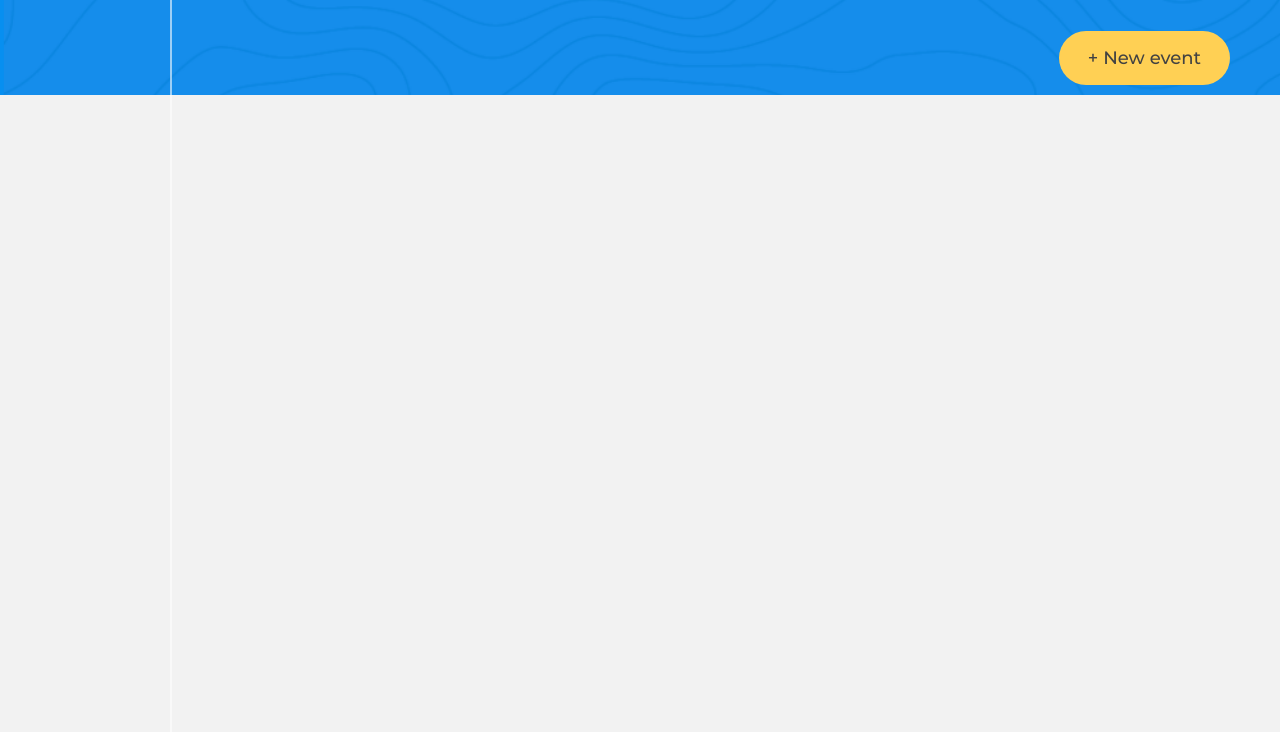
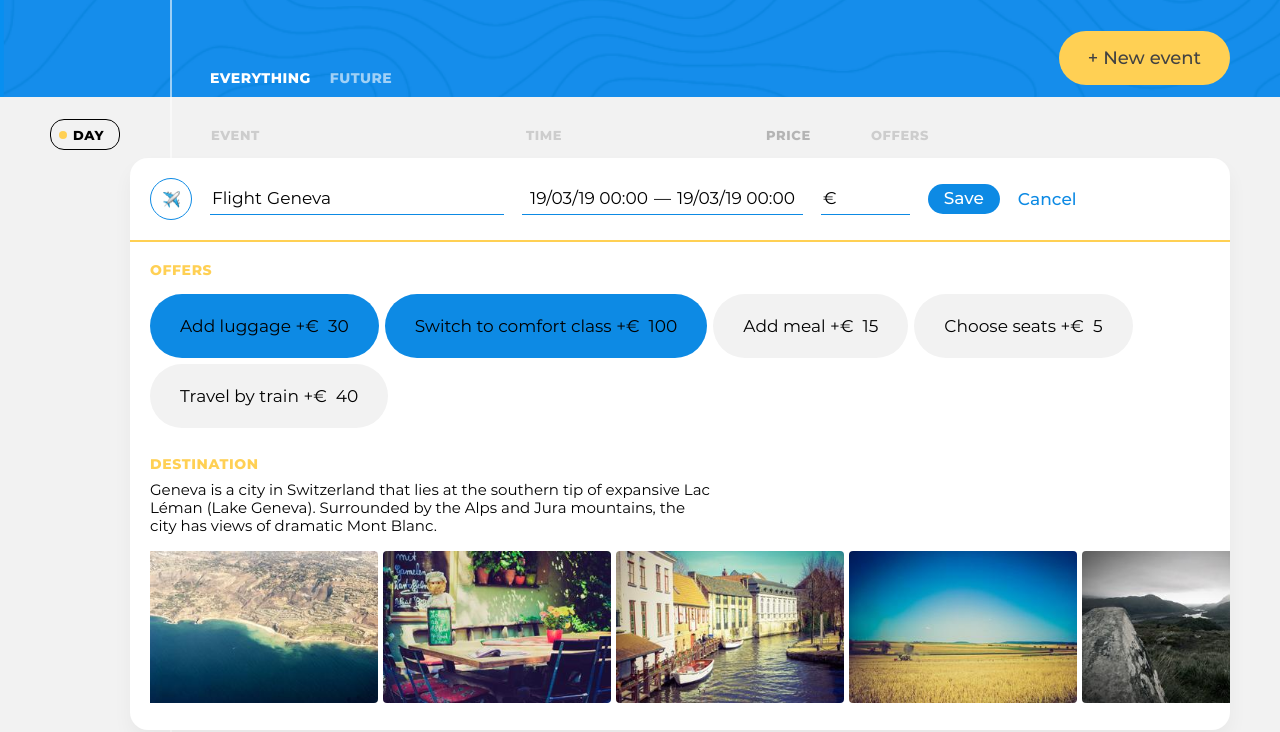
Before and after one commit to htmlacademy-ecmascript/2078917-big-trip-simple-19, a website built with webpack: page public/index.html in a window 1280 px wide. Shown: the part 68-800 px from the top of the page. Built offline with nearby package versions, Linux system fonts and the light colour scheme.

Commit message:
Время разбивать камни

```diff
--- a/src/main.js
+++ b/src/main.js
@@ -0,0 +1,17 @@
+import SortPanelView from './view/sort-panel.js';
+import FilterPanelView from './view/filter-panel.js';
+import EventListPresenter from './presenter/event-list.js';
+import NewEventButtonView from './view/new-event-button.js';
+import {render} from './render.js';
+
+const siteHeaderElement = document.querySelector('.page-header');
+const filterContainer = siteHeaderElement.querySelector('.trip-controls__filters');
+const tripMainHeader = siteHeaderElement.querySelector('.trip-main');
+render(new NewEventButtonView(), tripMainHeader);
+render(new FilterPanelView(), filterContainer);
+
+const siteMainElement = document.querySelector('.page-main');
+const tripEvents = siteMainElement.querySelector('.trip-events');
+const eventListPresenter = new EventListPresenter({listContainer: tripEvents});
+render(new SortPanelView(), tripEvents);
+eventListPresenter.init();
--- /dev/null
+++ b/src/presenter/event-list.js
@@ -0,0 +1,20 @@
+import TripEventListView from '../view/trip-event-list.js';
+import TripEventView from '../view/trip-event.js';
+import EditTripEventView from '../view/edit-trip-event.js';
+import {render} from '../render.js';
+
+export default class EventListPresenter {
+  eventListComponent = new TripEventListView();
+
+  constructor({listContainer}) {
+    this.listContainer = listContainer;
+  }
+
+  init() {
+    render(this.eventListComponent, this.listContainer);
+    render(new EditTripEventView(), this.eventListComponent.getElement());
+    for (let i = 0; i < 3; i++) {
+      render(new TripEventView(), this.eventListComponent.getElement());
+    }
+  }
+}
--- /dev/null
+++ b/src/view/edit-trip-event.js
@@ -0,0 +1,187 @@
+import {createElement} from '../render.js';
+
+function createEditTripEventTemplate() {
+  return (
+    `
+    <li class="trip-events__item">
+      <form class="event event--edit" action="#" method="post">
+        <header class="event__header">
+          <div class="event__type-wrapper">
+            <label class="event__type  event__type-btn" for="event-type-toggle-1">
+              <span class="visually-hidden">Choose event type</span>
+              <img class="event__type-icon" width="17" height="17" src="img/icons/flight.png" alt="Event type icon">
+            </label>
+            <input class="event__type-toggle  visually-hidden" id="event-type-toggle-1" type="checkbox">
+
+            <div class="event__type-list">
+              <fieldset class="event__type-group">
+                <legend class="visually-hidden">Event type</legend>
+
+                <div class="event__type-item">
+                  <input id="event-type-taxi-1" class="event__type-input  visually-hidden" type="radio" name="event-type" value="taxi">
+                  <label class="event__type-label  event__type-label--taxi" for="event-type-taxi-1">Taxi</label>
+                </div>
+
+                <div class="event__type-item">
+                  <input id="event-type-bus-1" class="event__type-input  visually-hidden" type="radio" name="event-type" value="bus">
+                  <label class="event__type-label  event__type-label--bus" for="event-type-bus-1">Bus</label>
+                </div>
+
+                <div class="event__type-item">
+                  <input id="event-type-train-1" class="event__type-input  visually-hidden" type="radio" name="event-type" value="train">
+                  <label class="event__type-label  event__type-label--train" for="event-type-train-1">Train</label>
+                </div>
+
+                <div class="event__type-item">
+                  <input id="event-type-ship-1" class="event__type-input  visually-hidden" type="radio" name="event-type" value="ship">
+                  <label class="event__type-label  event__type-label--ship" for="event-type-ship-1">Ship</label>
+                </div>
+
+                <div class="event__type-item">
+                  <input id="event-type-drive-1" class="event__type-input  visually-hidden" type="radio" name="event-type" value="drive">
+                  <label class="event__type-label  event__type-label--drive" for="event-type-drive-1">Drive</label>
+                </div>
+
+                <div class="event__type-item">
+                  <input id="event-type-flight-1" class="event__type-input  visually-hidden" type="radio" name="event-type" value="flight" checked>
+                  <label class="event__type-label  event__type-label--flight" for="event-type-flight-1">Flight</label>
+                </div>
+
+                <div class="event__type-item">
+                  <input id="event-type-check-in-1" class="event__type-input  visually-hidden" type="radio" name="event-type" value="check-in">
+                  <label class="event__type-label  event__type-label--check-in" for="event-type-check-in-1">Check-in</label>
+                </div>
+
+                <div class="event__type-item">
+                  <input id="event-type-sightseeing-1" class="event__type-input  visually-hidden" type="radio" name="event-type" value="sightseeing">
+                  <label class="event__type-label  event__type-label--sightseeing" for="event-type-sightseeing-1">Sightseeing</label>
+                </div>
+
+                <div class="event__type-item">
+                  <input id="event-type-restaurant-1" class="event__type-input  visually-hidden" type="radio" name="event-type" value="restaurant">
+                  <label class="event__type-label  event__type-label--restaurant" for="event-type-restaurant-1">Restaurant</label>
+                </div>
+              </fieldset>
+            </div>
+          </div>
+
+          <div class="event__field-group  event__field-group--destination">
+            <label class="event__label  event__type-output" for="event-destination-1">
+              Flight
+            </label>
+            <input class="event__input  event__input--destination" id="event-destination-1" type="text" name="event-destination" value="Geneva" list="destination-list-1">
+            <datalist id="destination-list-1">
+              <option value="Amsterdam"></option>
+              <option value="Geneva"></option>
+              <option value="Chamonix"></option>
+            </datalist>
+          </div>
+
+          <div class="event__field-group  event__field-group--time">
+            <label class="visually-hidden" for="event-start-time-1">From</label>
+            <input class="event__input  event__input--time" id="event-start-time-1" type="text" name="event-start-time" value="19/03/19 00:00">
+            &mdash;
+            <label class="visually-hidden" for="event-end-time-1">To</label>
+            <input class="event__input  event__input--time" id="event-end-time-1" type="text" name="event-end-time" value="19/03/19 00:00">
+          </div>
+
+          <div class="event__field-group  event__field-group--price">
+            <label class="event__label" for="event-price-1">
+              <span class="visually-hidden">Price</span>
+              &euro;
+            </label>
+            <input class="event__input  event__input--price" id="event-price-1" type="text" name="event-price" value="">
+          </div>
+
+          <button class="event__save-btn  btn  btn--blue" type="submit">Save</button>
+          <button class="event__reset-btn" type="reset">Cancel</button>
+        </header>
+        <section class="event__details">
+          <section class="event__section  event__section--offers">
+            <h3 class="event__section-title  event__section-title--offers">Offers</h3>
+
+            <div class="event__available-offers">
+              <div class="event__offer-selector">
+                <input class="event__offer-checkbox  visually-hidden" id="event-offer-luggage-1" type="checkbox" name="event-offer-luggage" checked>
+                <label class="event__offer-label" for="event-offer-luggage-1">
+                  <span class="event__offer-title">Add luggage</span>
+                  &plus;&euro;&nbsp;
+                  <span class="event__offer-price">30</span>
+                </label>
+              </div>
+
+              <div class="event__offer-selector">
+                <input class="event__offer-checkbox  visually-hidden" id="event-offer-comfort-1" type="checkbox" name="event-offer-comfort" checked>
+                <label class="event__offer-label" for="event-offer-comfort-1">
+                  <span class="event__offer-title">Switch to comfort class</span>
+                  &plus;&euro;&nbsp;
+                  <span class="event__offer-price">100</span>
+                </label>
+              </div>
+
+              <div class="event__offer-selector">
+                <input class="event__offer-checkbox  visually-hidden" id="event-offer-meal-1" type="checkbox" name="event-offer-meal">
+                <label class="event__offer-label" for="event-offer-meal-1">
+                  <span class="event__offer-title">Add meal</span>
+                  &plus;&euro;&nbsp;
+                  <span class="event__offer-price">15</span>
+                </label>
+              </div>
+
+              <div class="event__offer-selector">
+                <input class="event__offer-checkbox  visually-hidden" id="event-offer-seats-1" type="checkbox" name="event-offer-seats">
+                <label class="event__offer-label" for="event-offer-seats-1">
+                  <span class="event__offer-title">Choose seats</span>
+                  &plus;&euro;&nbsp;
+                  <span class="event__offer-price">5</span>
+                </label>
+              </div>
+
+              <div class="event__offer-selector">
+                <input class="event__offer-checkbox  visually-hidden" id="event-offer-train-1" type="checkbox" name="event-offer-train">
+                <label class="event__offer-label" for="event-offer-train-1">
+                  <span class="event__offer-title">Travel by train</span>
+                  &plus;&euro;&nbsp;
+                  <span class="event__offer-price">40</span>
+                </label>
+              </div>
+            </div>
+          </section>
+
+          <section class="event__section  event__section--destination">
+            <h3 class="event__section-title  event__section-title--destination">Destination</h3>
+            <p class="event__destination-description">Geneva is a city in Switzerland that lies at the southern tip of expansive Lac Léman (Lake Geneva). Surrounded by the Alps and Jura mountains, the city has views of dramatic Mont Blanc.</p>
+
+            <div class="event__photos-container">
+              <div class="event__photos-tape">
+                <img class="event__photo" src="img/photos/1.jpg" alt="Event photo">
+                <img class="event__photo" src="img/photos/2.jpg" alt="Event photo">
+                <img class="event__photo" src="img/photos/3.jpg" alt="Event photo">
+                <img class="event__photo" src="img/photos/4.jpg" alt="Event photo">
+                <img class="event__photo" src="img/photos/5.jpg" alt="Event photo">
+              </div>
+            </div>
+          </section>
+        </section>
+      </form>
+    </li>`
+  );
+}
+
+export default class EditTripEventView {
+  getTemplate() {
+    return createEditTripEventTemplate();
+  }
+
+  getElement() {
+    if (!this.element) {
+      this.element = createElement(this.getTemplate());
+    }
+
+    return this.element;
+  }
+
+  removeElement() {
+    this.element = null;
+  }
+}
--- /dev/null
+++ b/src/view/filter-panel.js
@@ -0,0 +1,40 @@
+import {createElement} from '../render.js';
+
+function createFilterPanelTemplate() {
+  return (
+    `<div class="trip-controls__filters">
+      <h2 class="visually-hidden">Filter events</h2>
+      <form class="trip-filters" action="#" method="get">
+        <div class="trip-filters__filter">
+          <input id="filter-everything" class="trip-filters__filter-input  visually-hidden" type="radio" name="trip-filter" value="everything" checked>
+          <label class="trip-filters__filter-label" for="filter-everything">Everything</label>
+        </div>
+
+        <div class="trip-filters__filter">
+          <input id="filter-future" class="trip-filters__filter-input  visually-hidden" type="radio" name="trip-filter" value="future">
+          <label class="trip-filters__filter-label" for="filter-future">Future</label>
+        </div>
+
+        <button class="visually-hidden" type="submit">Accept filter</button>
+      </form>
+    </div>`
+  );
+}
+
+export default class FilterPanelView {
+  getTemplate() {
+    return createFilterPanelTemplate();
+  }
+
+  getElement() {
+    if (!this.element) {
+      this.element = createElement(this.getTemplate());
+    }
+
+    return this.element;
+  }
+
+  removeElement() {
+    this.element = null;
+  }
+}
--- /dev/null
+++ b/src/view/new-event-button.js
@@ -0,0 +1,25 @@
+import {createElement} from '../render.js';
+
+function createNewEventButtonTemplate() {
+  return (
+    '<button class="trip-main__event-add-btn  btn  btn--big  btn--yellow" type="button">New event</button>'
+  );
+}
+
+export default class NewEventButtonView {
+  getTemplate() {
+    return createNewEventButtonTemplate();
+  }
+
+  getElement() {
+    if (!this.element) {
+      this.element = createElement(this.getTemplate());
+    }
+
+    return this.element;
+  }
+
+  removeElement() {
+    this.element = null;
+  }
+}
--- /dev/null
+++ b/src/view/sort-panel.js
@@ -0,0 +1,50 @@
+import {createElement} from '../render.js';
+
+function createSortPanelTemplate() {
+  return (
+    `<form class="trip-events__trip-sort  trip-sort" action="#" method="get">
+      <div class="trip-sort__item  trip-sort__item--day">
+        <input id="sort-day" class="trip-sort__input  visually-hidden" type="radio" name="trip-sort" value="sort-day" checked>
+        <label class="trip-sort__btn" for="sort-day">Day</label>
+      </div>
+
+      <div class="trip-sort__item  trip-sort__item--event">
+        <input id="sort-event" class="trip-sort__input  visually-hidden" type="radio" name="trip-sort" value="sort-event" disabled>
+        <label class="trip-sort__btn" for="sort-event">Event</label>
+      </div>
+
+      <div class="trip-sort__item  trip-sort__item--time">
+        <input id="sort-time" class="trip-sort__input  visually-hidden" type="radio" name="trip-sort" value="sort-time" disabled>
+        <label class="trip-sort__btn" for="sort-time">Time</label>
+      </div>
+
+      <div class="trip-sort__item  trip-sort__item--price">
+        <input id="sort-price" class="trip-sort__input  visually-hidden" type="radio" name="trip-sort" value="sort-price">
+        <label class="trip-sort__btn" for="sort-price">Price</label>
+      </div>
+
+      <div class="trip-sort__item  trip-sort__item--offer">
+        <input id="sort-offer" class="trip-sort__input  visually-hidden" type="radio" name="trip-sort" value="sort-offer" disabled>
+        <label class="trip-sort__btn" for="sort-offer">Offers</label>
+      </div>
+    </form >`
+  );
+}
+
+export default class SortPanelView {
+  getTemplate() {
+    return createSortPanelTemplate();
+  }
+
+  getElement() {
+    if (!this.element) {
+      this.element = createElement(this.getTemplate());
+    }
+
+    return this.element;
+  }
+
+  removeElement() {
+    this.element = null;
+  }
+}
--- /dev/null
+++ b/src/view/trip-event-list.js
@@ -0,0 +1,25 @@
+import {createElement} from '../render.js';
+
+function createTripEventListTemplate() {
+  return (
+    '<ul class="trip-events__list"></ul>'
+  );
+}
+
+export default class TripEventListView {
+  getTemplate() {
+    return createTripEventListTemplate();
+  }
+
+  getElement() {
+    if (!this.element) {
+      this.element = createElement(this.getTemplate());
+    }
+
+    return this.element;
+  }
+
+  removeElement() {
+    this.element = null;
+  }
+}
--- /dev/null
+++ b/src/view/trip-event.js
@@ -0,0 +1,55 @@
+import {createElement} from '../render.js';
+
+function createTripEventTemplate() {
+  return (
+    `
+    <li class="trip-events__item">
+      <div class="event">
+        <time class="event__date" datetime="2019-03-18">MAR 18</time>
+        <div class="event__type">
+          <img class="event__type-icon" width="42" height="42" src="img/icons/taxi.png" alt="Event type icon">
+        </div>
+        <h3 class="event__title">Taxi Amsterdam</h3>
+        <div class="event__schedule">
+          <p class="event__time">
+            <time class="event__start-time" datetime="2019-03-18T10:30">10:30</time>
+            &mdash;
+            <time class="event__end-time" datetime="2019-03-18T11:00">11:00</time>
+          </p>
+        </div>
+        <p class="event__price">
+          &euro;&nbsp;<span class="event__price-value">20</span>
+        </p>
+        <h4 class="visually-hidden">Offers:</h4>
+        <ul class="event__selected-offers">
+          <li class="event__offer">
+            <span class="event__offer-title">Order Uber</span>
+            &plus;&euro;&nbsp;
+            <span class="event__offer-price">20</span>
+          </li>
+        </ul>
+        <button class="event__rollup-btn" type="button">
+          <span class="visually-hidden">Open event</span>
+        </button>
+      </div>
+    </li>`
+  );
+}
+
+export default class TripEventView {
+  getTemplate() {
+    return createTripEventTemplate();
+  }
+
+  getElement() {
+    if (!this.element) {
+      this.element = createElement(this.getTemplate());
+    }
+
+    return this.element;
+  }
+
+  removeElement() {
+    this.element = null;
+  }
+}
--- a/webpack.config.js
+++ b/webpack.config.js
@@ -22,6 +22,10 @@ module.exports = {
         test: /\.js$/,
         exclude: /(node_modules)/,
         use: ['babel-loader']
+      },
+      {
+        test: /\.css$/,
+        use: ['style-loader', 'css-loader']
       }
     ]
   }
```
Also changed, not shown: jsconfig.json (added, +10 -0 lines), package.json (+6 -2 lines), public/index.html (+0 -1 lines), src/utils.js (added, +11 -0 lines), src/view/new-trip-event.js (added, +184 -0 lines), 1 other file.
